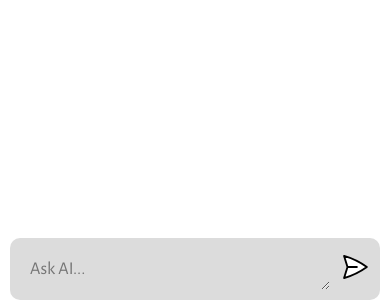
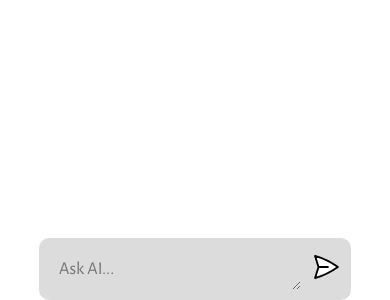
Before and after one commit to PriyadarshiPrashant/ChatBot, a website built with Vite: page client/index.html in a window 390 px wide. Shown: the part 544-844 px from the top of the page. Built offline with nearby package versions, Linux system fonts and the light colour scheme.

Commit message:
changing static pixel to % in #app

```diff
--- a/client/style.css
+++ b/client/style.css
@@ -23,7 +23,7 @@ body {
   flex-direction: column;
   align-items: center;
   justify-content: space-between;
-  padding: 0 200px;
+  padding: 0 20%;
   /* padding-left: 100px;
   padding-right: 100px; */
 }
@@ -169,6 +169,6 @@ form img {
 }
 @media only screen and (max-width: 600px) {
   #app {
-    padding: 0 10px;
+    padding: 0 10%;
   }
 }
```
